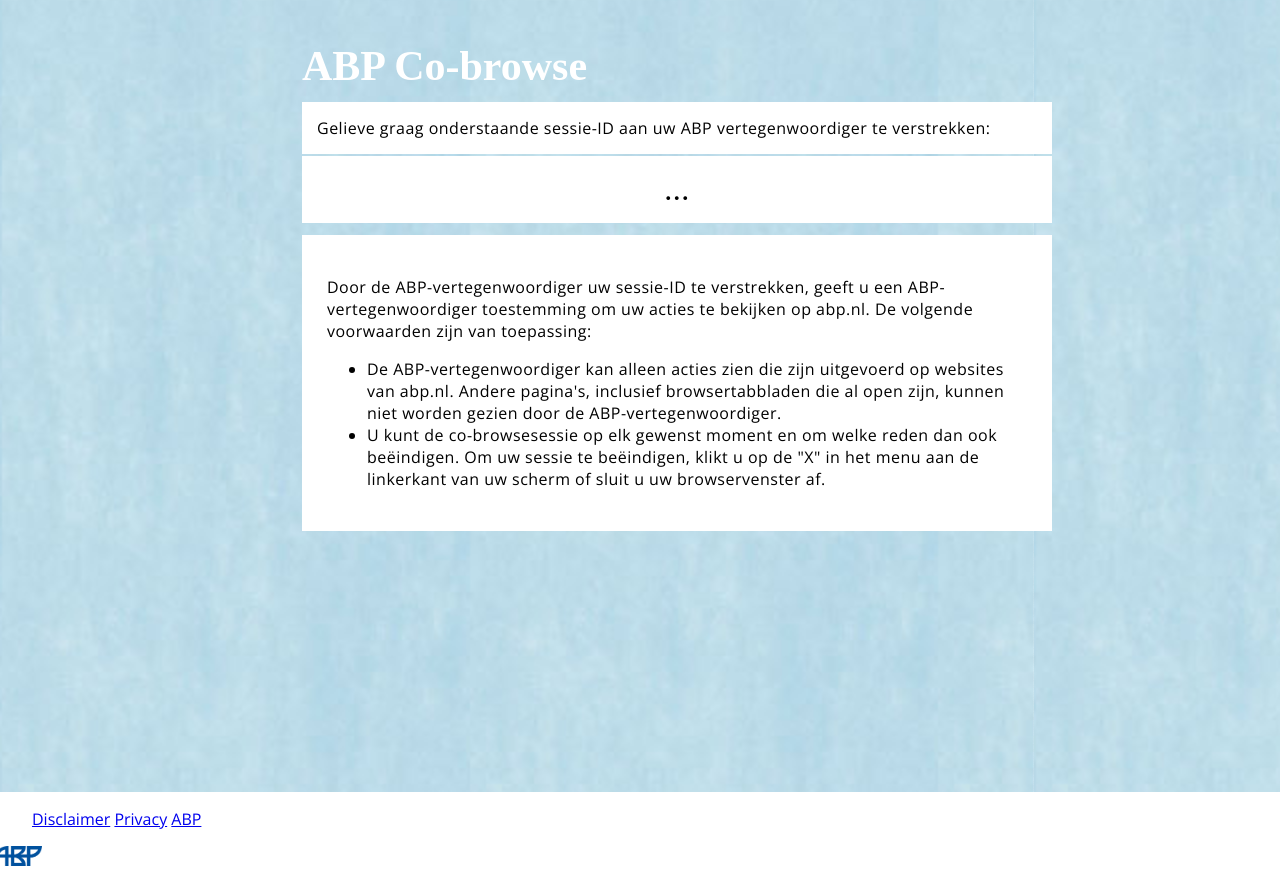
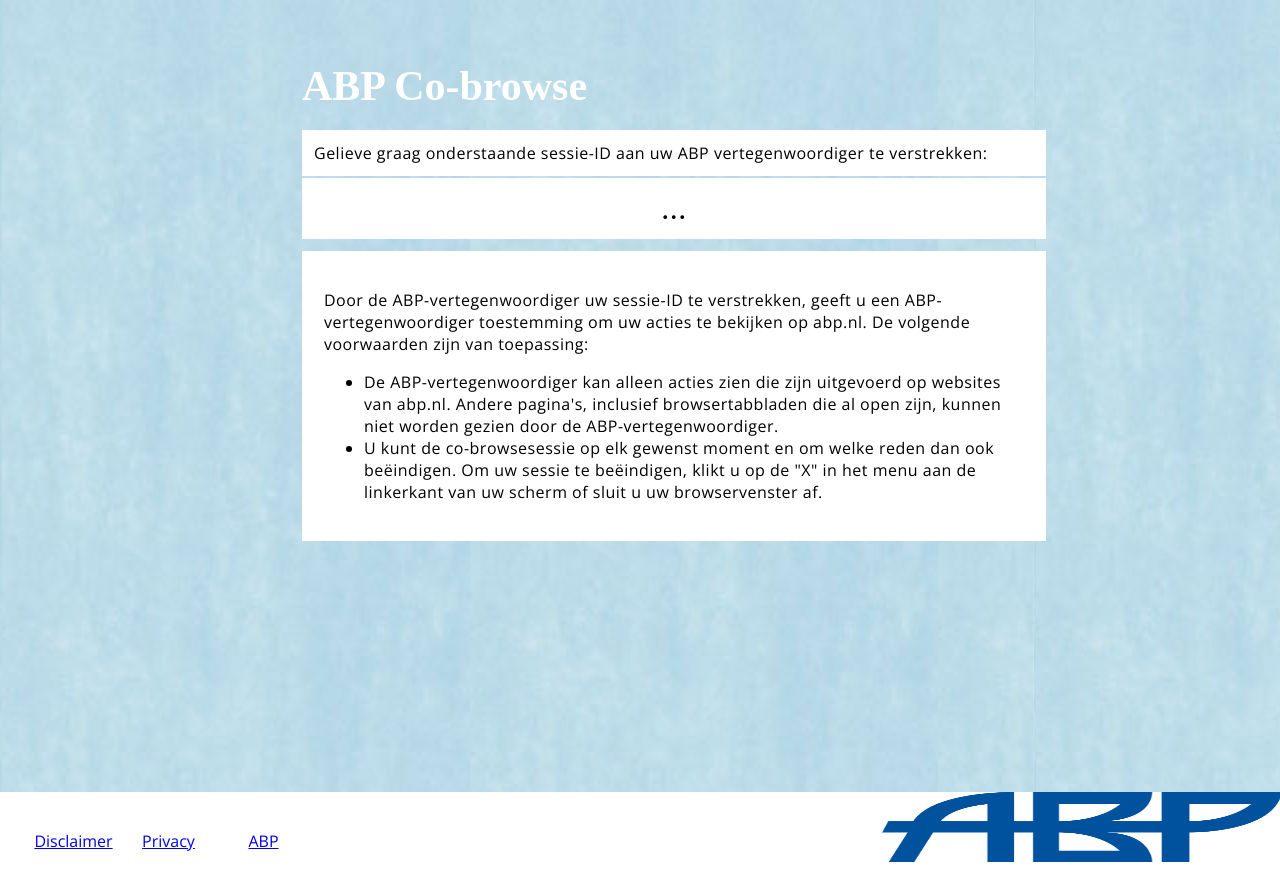
Before and after one commit to JosephinaBos/abp-cobrowse, a PHP site: page /index.html in a window 1280 px wide. Run offline with PHP 8.4, Linux system fonts and the light colour scheme; some libraries are stand-ins or nearby versions; some web fonts are replaced.

Commit message:
pimp footer

```diff
--- a/index.html
+++ b/index.html
@@ -12,13 +12,13 @@
     <div id="wrapper">
         <div id="container-cobrowse">
         <h1>ABP Co-browse</h1>
-            <div class="container" id="instruction">
+            <div class="fields" id="instruction">
                 <p id="instruction-text">Gelieve graag onderstaande sessie-ID aan uw ABP vertegenwoordiger te verstrekken:</p>
             </div>
-            <div class="container" id="session-id">
+            <div class="fields" id="session-id">
                 <p id="sessidtarget">...</p>
             </div>
-            <div class="container" id="disclaimer">
+            <div class="fields" id="disclaimer">
                 <p>Door de ABP-vertegenwoordiger uw sessie-ID te verstrekken, geeft u een ABP-vertegenwoordiger toestemming om uw acties te bekijken op abp.nl. De volgende voorwaarden zijn van toepassing:</p>
                 <ul>
                     <li>De ABP-vertegenwoordiger kan alleen acties zien die zijn uitgevoerd op websites van abp.nl. Andere pagina's, inclusief browsertabbladen die al open zijn, kunnen niet worden gezien door de ABP-vertegenwoordiger.</li>
@@ -27,6 +27,8 @@
             </div>
         </div>
         <div id="footer">
+            <div class="container">
+                <div class="row">
                     <div id="links-container">
                         <ul id="links">
                             <li><a href="https://mijn.abp.nl/disclaimer">Disclaimer</a></li>
@@ -34,8 +36,8 @@
                             <li><a href="https://www.abp.nl/">ABP</a></li>
                         </ul>
                     </div>
-            <div id="logo-container">
                     <img id="logo" src="static/abp-logo.png" alt="ABP©">
+                </div>
             </div>
         </div>
     </div>
--- a/style.css
+++ b/style.css
@@ -22,24 +22,22 @@
     font-family: 'PT Serif Caption', serif;
     color: white;
     font-size: 42px;
-    margin: 0px 12px;
+    margin: 0px 0px 20px 12px;
 }
 
 #container-cobrowse {
     position:absolute;
     left:0;
     right:0;
-    margin-left:auto;
-    margin-right:auto;
     width: 700px;
-    margin: 50px auto;
+    margin: 70px auto 0px auto;
 }
 
-.container {
+.fields {
     background-color: white;
     width: 700px;
     margin: 12px;
-    padding: 25px;
+    padding: 22px;
     letter-spacing: 0.5px;
 }
 
@@ -66,15 +64,41 @@
     background-color: white;
 }
 
+#footer-container {
+    margin-right: auto;
+    margin-left: auto;
+    padding-left: 6px;
+    padding-right: 6px;
+    width: 1080px;
+}
+
+.row {
+    margin-left: -6px;
+    margin-right: -6px;
+}
+
 #links-container {
-    width: 300px;
+    position: relative;
+    float: left;
+    list-style-type: none;
+    margin: 12px 0 0 0;
+    width: auto;
+    padding: 0;
 }
 
 ul#links li {
     display: inline;
-    list-style-type: none;
+    /*list-style-type: none;*/
     color: #0057a3;
-    text-align: left;
+    float: left;
+    display: block;
+    width: 95px;
+    height: 40px;
+    border-radius: 5px;
+    text-align: center;
+    padding: 10px 0 0 0;
+    margin: 0;
+    box-sizing: border-box;
 }
 
 ul#links li:hover {
@@ -87,5 +111,9 @@
 
 #logo {
     width: 50px;
-    text-align: right;
+    float: right;
+    width: 400px;
+    height: 70px;
+    margin-right: 12px;
+    font-size: 0;
 }
```
Lines whose indentation alone changed are shown as unchanged.
